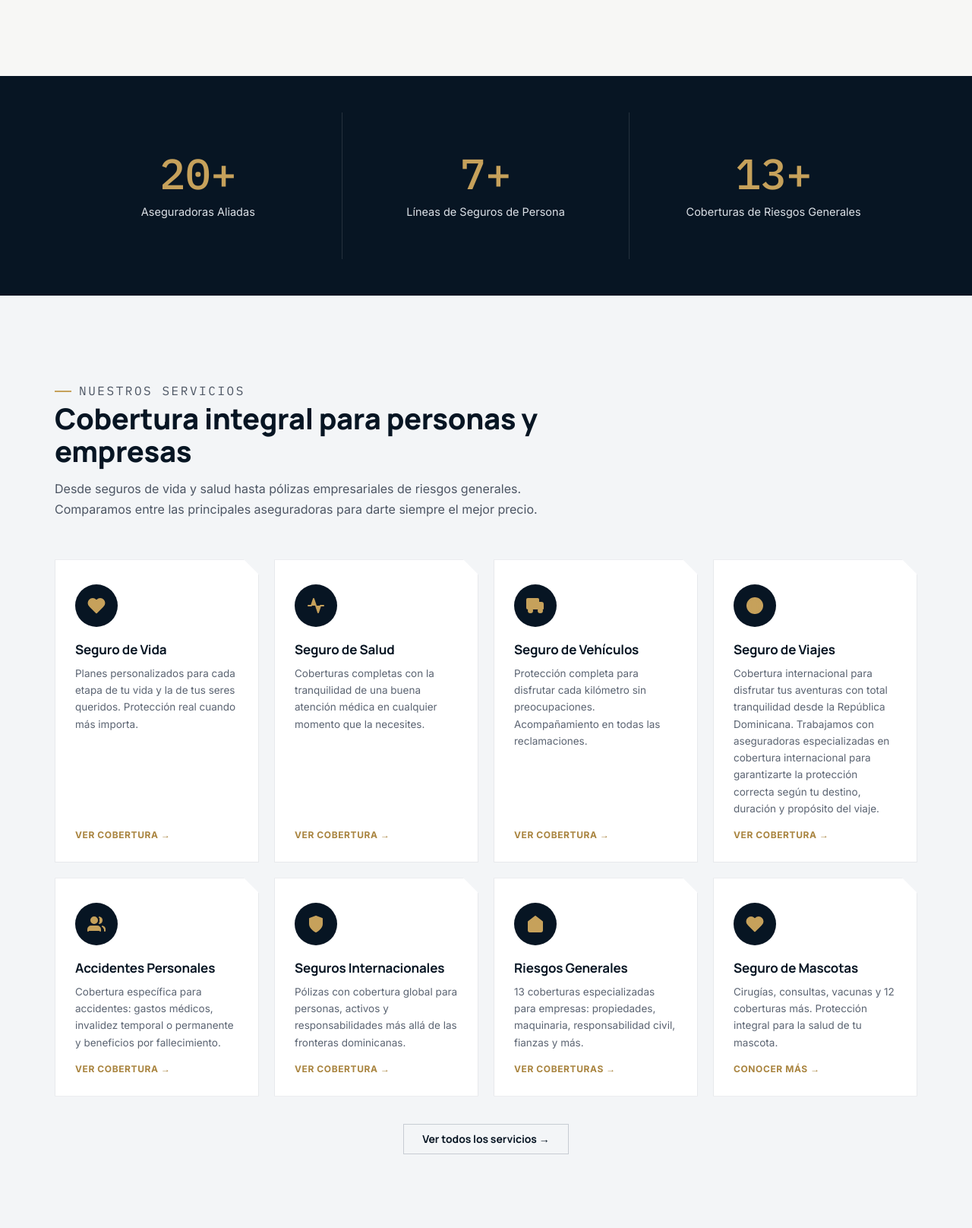
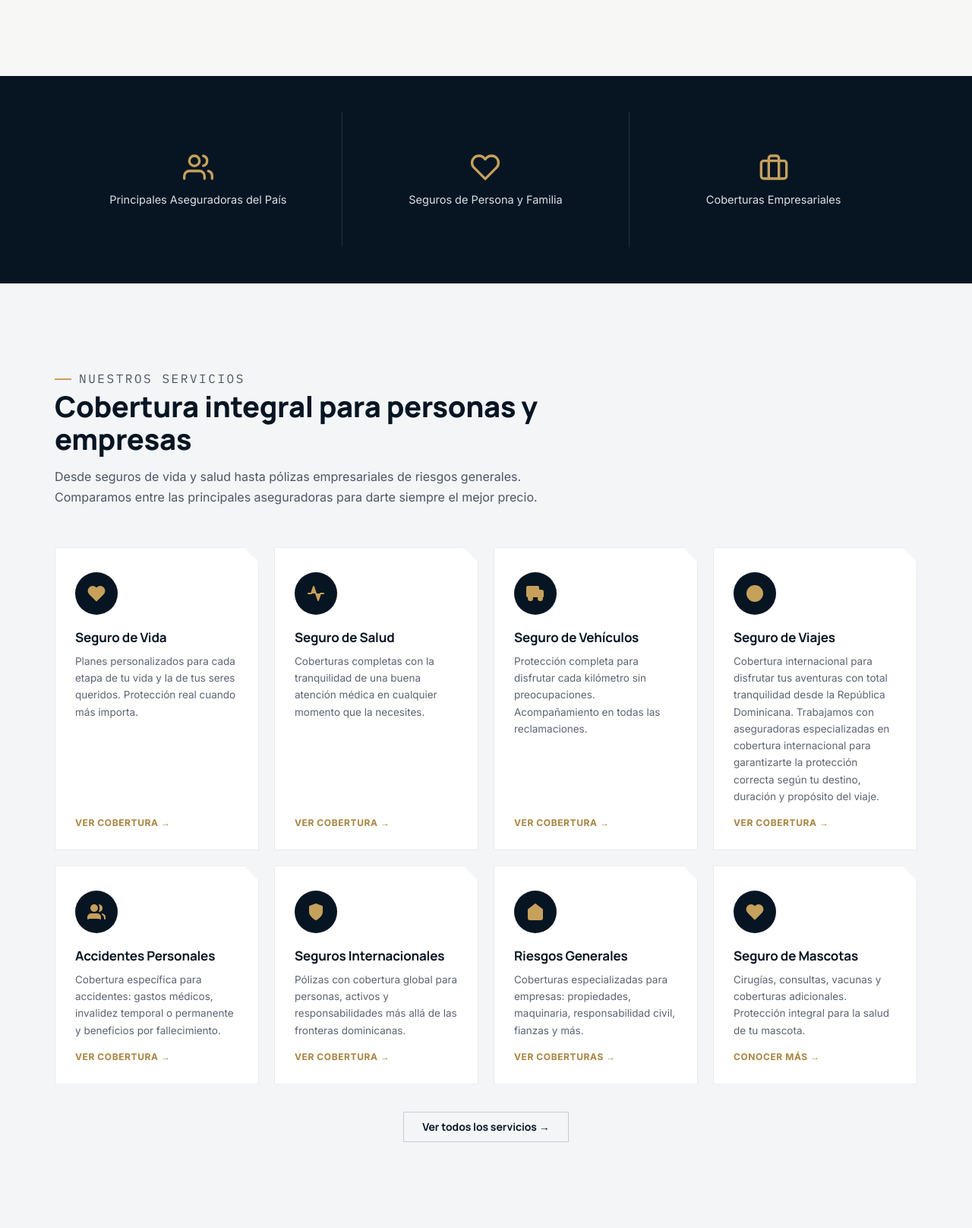
Before and after one commit to erickherndza/Sanalia, a PHP site: page / in a window 1280 px wide. Shown: the part 1527-3143 px from the top of the page at 76% size. Run offline with PHP 8.4, Linux system fonts and the light colour scheme.

Commit message:
fix: eliminar todos los cuantificadores numéricos del home
- Contadores animados reemplazados por íconos descriptivos sin números
- 'más de 20 aseguradoras' → 'principales aseguradoras del país/mercado'
- '13 coberturas empresariales' → 'coberturas empresariales'
- '12 coberturas más' → 'coberturas adicionales'
- CSS: agregar .stat-icon para los nuevos íconos del stats band

Co-Authored-By: Claude Sonnet 4.6 <noreply@anthropic.com>

```diff
--- a/assets/css/style.css
+++ b/assets/css/style.css
@@ -591,6 +591,7 @@ button { font-family: inherit; }
   display: block;
 }
 .stat-count::after { content: '+'; }
+.stat-icon { display: flex; justify-content: center; margin-bottom: 4px; }
 .stat-label { margin-top: 12px; font-size: 13px; color: var(--silver-300); line-height: 1.5; }
 @media (min-width: 768px) { .stat-label { font-size: 14.5px; } }
 
--- a/index.html
+++ b/index.html
@@ -151,7 +151,7 @@
       <div class="slide-body">
         <span class="slide-tag">Seguro de Vida</span>
         <h1>Protege lo que más<br><em>importa en tu vida.</em></h1>
-        <p class="slide-lead">Planes personalizados para ti y tu familia. Comparamos entre más de 20 aseguradoras líderes para encontrar la cobertura correcta al precio correcto.</p>
+        <p class="slide-lead">Planes personalizados para ti y tu familia. Evaluamos las principales aseguradoras del país para encontrar la cobertura correcta al precio correcto.</p>
         <div class="slide-actions">
           <a class="btn btn-gold" href="servicios/vida">Ver Seguro de Vida</a>
           <a class="btn btn-outline" href="contacto">Cotización Gratuita</a>
@@ -199,13 +199,13 @@
       <div class="slide-body">
         <span class="slide-tag">Riesgos Generales</span>
         <h1>Protección integral para<br><em>tu empresa.</em></h1>
-        <p class="slide-lead">13 coberturas empresariales especializadas: propiedades, maquinaria, responsabilidad civil, fianzas, transporte de carga y más. Pólizas a la medida de tu negocio.</p>
+        <p class="slide-lead">Coberturas empresariales especializadas: propiedades, maquinaria, responsabilidad civil, fianzas, transporte de carga y más. Pólizas a la medida de tu negocio.</p>
         <div class="slide-actions">
           <a class="btn btn-gold" href="riesgos-generales">Ver Coberturas</a>
           <a class="btn btn-outline" href="contacto">Hablar con Asesor</a>
         </div>
         <ul class="slide-feats">
-          <li>13 líneas de coberturas empresariales disponibles</li>
+          <li>Amplio portafolio de coberturas empresariales disponibles</li>
           <li>Para PyMES, comercios y grandes corporaciones</li>
           <li>Evaluación y cotización gratuita sin compromiso</li>
         </ul>
@@ -249,7 +249,7 @@
         <h2 id="about-heading">Un corredor de seguros a tu lado, no una aseguradora más</h2>
         <p>Sanalia &amp; Asociados es una correduría de seguros con sede en Santo Domingo. No comercializamos una sola marca: analizamos tu perfil y comparamos entre las aseguradoras líderes de la República Dominicana para armar la póliza que realmente se ajusta a ti, a tu familia o a tu negocio.</p>
         <ul class="check-list" role="list">
-          <li>Asesoría comparada entre más de 20 aseguradoras líderes</li>
+          <li>Asesoría comparada entre las principales aseguradoras del mercado</li>
           <li>Cotización personalizada, sin compromiso ni letra pequeña</li>
           <li>Acompañamiento post-venta y en reclamaciones</li>
           <li>Respuesta directa por WhatsApp con nuestro equipo</li>
@@ -267,16 +267,16 @@
   <div class="container">
     <div class="stats-grid">
       <div class="stat-item">
-        <span class="stat-count" data-count="20" aria-label="Más de 20 aseguradoras aliadas">0</span>
-        <div class="stat-label">Aseguradoras Aliadas</div>
+        <span class="stat-icon" aria-hidden="true"><svg viewBox="0 0 24 24" fill="none" stroke="var(--gold-500)" stroke-width="2" stroke-linecap="round" stroke-linejoin="round" width="40" height="40"><path d="M17 21v-2a4 4 0 0 0-4-4H5a4 4 0 0 0-4 4v2"/><circle cx="9" cy="7" r="4"/><path d="M23 21v-2a4 4 0 0 0-3-3.87"/><path d="M16 3.13a4 4 0 0 1 0 7.75"/></svg></span>
+        <div class="stat-label">Principales Aseguradoras del País</div>
       </div>
       <div class="stat-item">
-        <span class="stat-count" data-count="7" aria-label="7 líneas de seguros de persona">0</span>
-        <div class="stat-label">Líneas de Seguros de Persona</div>
+        <span class="stat-icon" aria-hidden="true"><svg viewBox="0 0 24 24" fill="none" stroke="var(--gold-500)" stroke-width="2" stroke-linecap="round" stroke-linejoin="round" width="40" height="40"><path d="M20.84 4.61a5.5 5.5 0 0 0-7.78 0L12 5.67l-1.06-1.06a5.5 5.5 0 0 0-7.78 7.78l1.06 1.06L12 21.23l7.78-7.78 1.06-1.06a5.5 5.5 0 0 0 0-7.78z"/></svg></span>
+        <div class="stat-label">Seguros de Persona y Familia</div>
       </div>
       <div class="stat-item">
-        <span class="stat-count" data-count="13" aria-label="13 coberturas de riesgos generales">0</span>
-        <div class="stat-label">Coberturas de Riesgos Generales</div>
+        <span class="stat-icon" aria-hidden="true"><svg viewBox="0 0 24 24" fill="none" stroke="var(--gold-500)" stroke-width="2" stroke-linecap="round" stroke-linejoin="round" width="40" height="40"><rect x="2" y="7" width="20" height="14" rx="2"/><path d="M16 21V5a2 2 0 0 0-2-2h-4a2 2 0 0 0-2 2v16"/></svg></span>
+        <div class="stat-label">Coberturas Empresariales</div>
       </div>
     </div>
   </div>
@@ -352,7 +352,7 @@
           <svg viewBox="0 0 24 24" stroke="var(--gold-500)" stroke-width="2" fill="none" stroke-linecap="round" stroke-linejoin="round"><path d="M3 9l9-7 9 7v11a2 2 0 0 1-2 2H5a2 2 0 0 1-2-2z"/><polyline points="9 22 9 12 15 12 15 22"/></svg>
         </div>
         <h3>Riesgos Generales</h3>
-        <p>13 coberturas especializadas para empresas: propiedades, maquinaria, responsabilidad civil, fianzas y más.</p>
+        <p>Coberturas especializadas para empresas: propiedades, maquinaria, responsabilidad civil, fianzas y más.</p>
         <a class="svc-link" href="riesgos-generales">Ver coberturas →</a>
       </article>
 
@@ -361,7 +361,7 @@
           <svg viewBox="0 0 24 24" stroke="var(--gold-500)" stroke-width="2" fill="none" stroke-linecap="round" stroke-linejoin="round"><path d="M20.84 4.61a5.5 5.5 0 0 0-7.78 0L12 5.67l-1.06-1.06a5.5 5.5 0 0 0-7.78 7.78l1.06 1.06L12 21.23l7.78-7.78 1.06-1.06a5.5 5.5 0 0 0 0-7.78z"/><circle cx="12" cy="12" r="3"/></svg>
         </div>
         <h3>Seguro de Mascotas</h3>
-        <p>Cirugías, consultas, vacunas y 12 coberturas más. Protección integral para la salud de tu mascota.</p>
+        <p>Cirugías, consultas, vacunas y coberturas adicionales. Protección integral para la salud de tu mascota.</p>
         <a class="svc-link" href="mascotas">Conocer más →</a>
       </article>
 
@@ -448,7 +448,7 @@
       <div class="why-card">
         <div class="why-num">01</div>
         <h3>Comparamos por ti</h3>
-        <p>Trabajamos con más de 20 aseguradoras aliadas para encontrar la póliza que mejor se ajusta a tu presupuesto y necesidades reales, sin que tengas que llamar a cada una.</p>
+        <p>Trabajamos con las principales aseguradoras del país para encontrar la póliza que mejor se ajusta a tu presupuesto y necesidades reales, sin que tengas que llamar a cada una.</p>
       </div>
       <div class="why-card">
         <div class="why-num">02</div>
```
